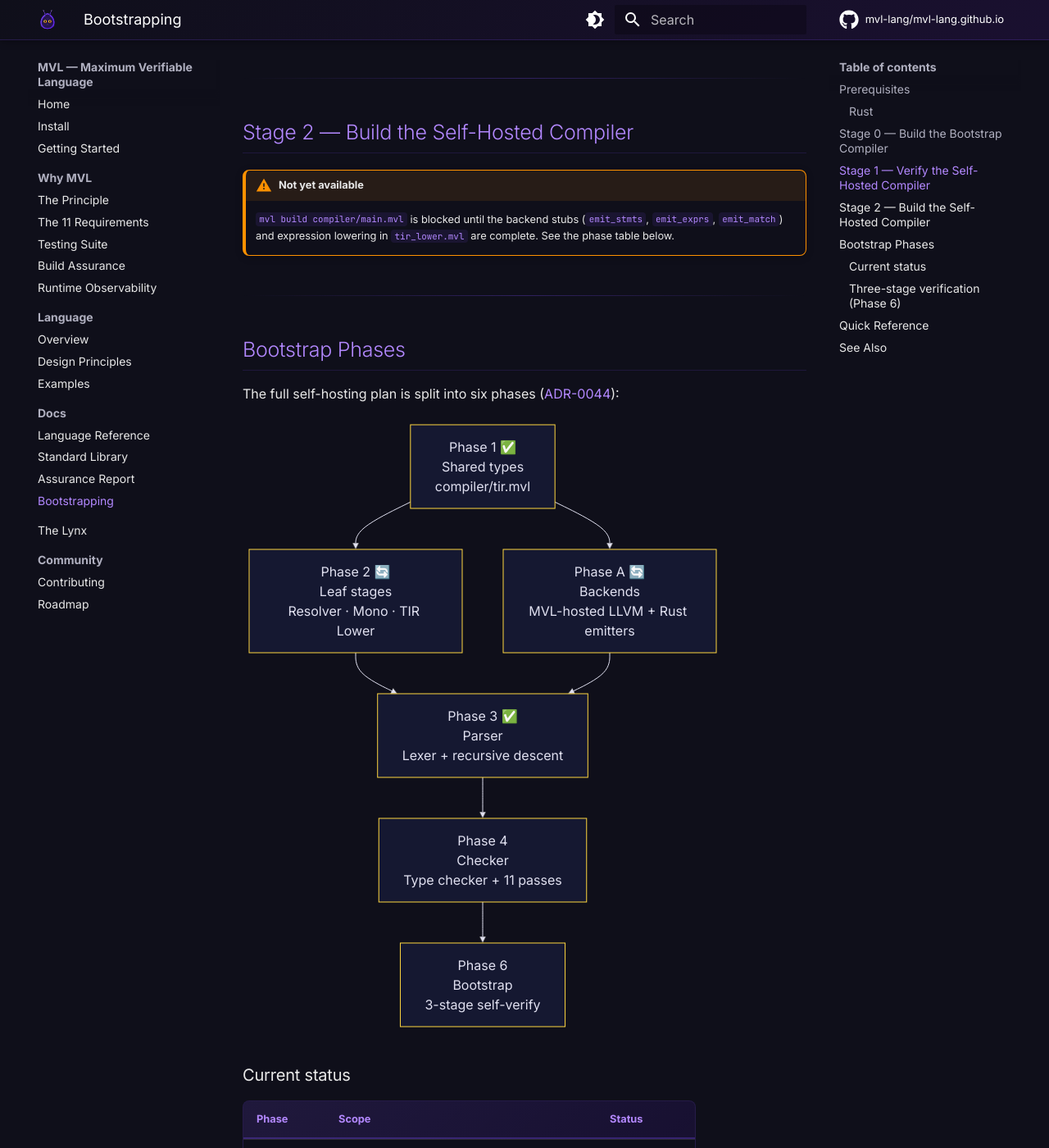
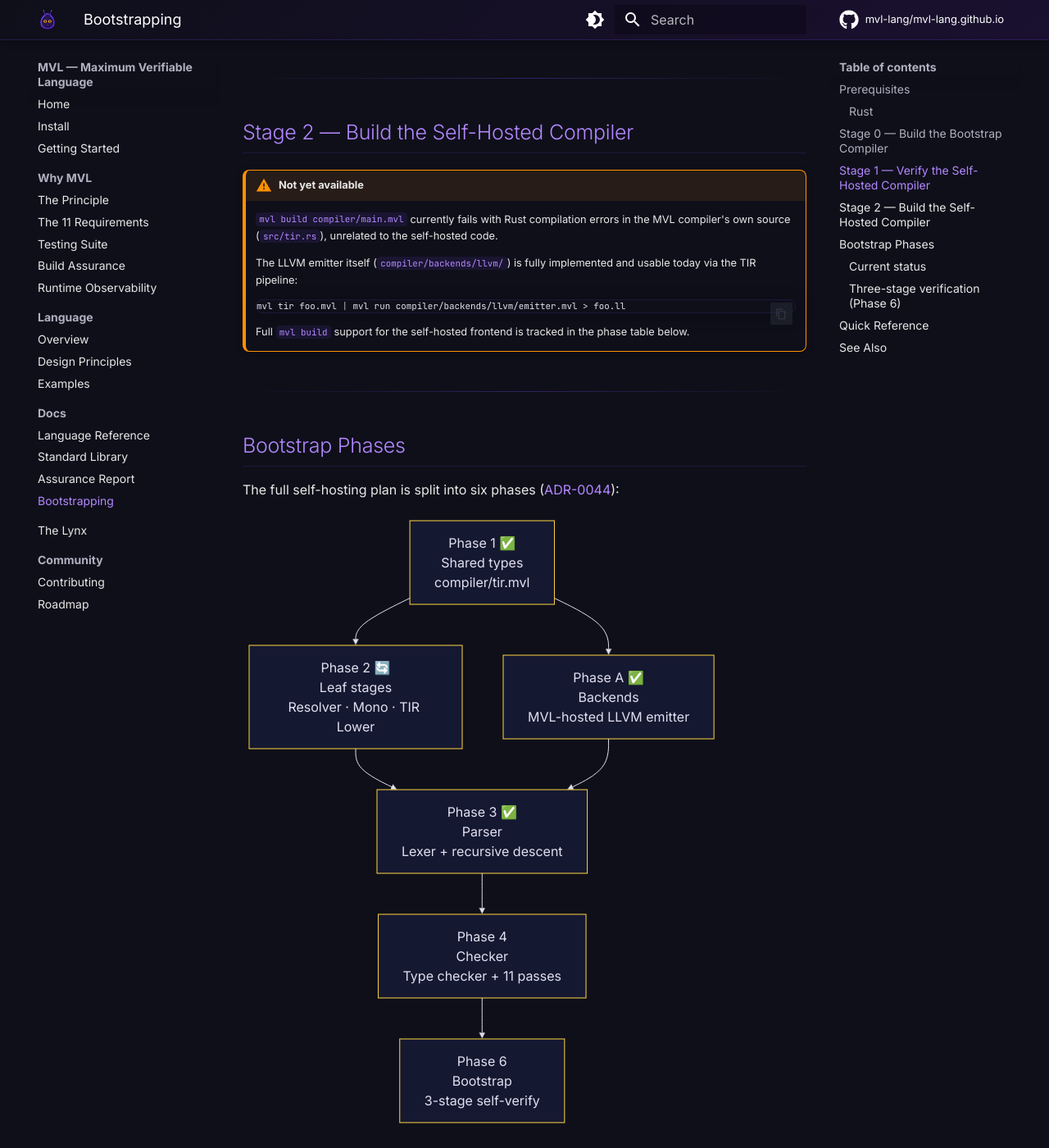
Before and after one commit to mvl-lang/mvl-lang.github.io, an MkDocs documentation site: the page built from docs/docs/bootstrapping.md, in a window 1280 px wide and 1400 px high, scrolled down 2396 px. Shown: the whole window at 82% size. Built offline with MkDocs 1.6.1 and Material for MkDocs 9.7.7, drawn with Linux system fonts in a browser that asks for light colours; comment, search, counter and statistics services are not loaded; some of the changed text lies outside the part shown.

Commit message:
fix(docs): correct phase A and Stage 2 status
Phase A (LLVM emitter) is fully implemented — emit_exprs, emit_stmts,
emit_match, emit_types, emit_program are all complete, not stubs.
Stage 2 blocked by a Rust compile error in src/tir.rs, not missing
emitter code; add TIR pipeline workaround.

Co-Authored-By: Claude Sonnet 4.6 <noreply@anthropic.com>

````diff
--- a/docs/docs/bootstrapping.md
+++ b/docs/docs/bootstrapping.md
@@ -132,7 +132,17 @@ This feeds every `tests/corpus/` file through `compiler/main.mvl` and fails if a
 ## Stage 2 — Build the Self-Hosted Compiler
 
 !!! warning "Not yet available"
-    `mvl build compiler/main.mvl` is blocked until the backend stubs (`emit_stmts`, `emit_exprs`, `emit_match`) and expression lowering in `tir_lower.mvl` are complete. See the phase table below.
+    `mvl build compiler/main.mvl` currently fails with Rust compilation errors in the
+    MVL compiler's own source (`src/tir.rs`), unrelated to the self-hosted code.
+
+    The LLVM emitter itself (`compiler/backends/llvm/`) is fully implemented and usable
+    today via the TIR pipeline:
+
+    ```bash
+    mvl tir foo.mvl | mvl run compiler/backends/llvm/emitter.mvl > foo.ll
+    ```
+
+    Full `mvl build` support for the self-hosted frontend is tracked in the phase table below.
 
 ---
 
@@ -145,7 +155,7 @@ graph TD
     A["Phase 1 ✅<br/>Shared types<br/>compiler/tir.mvl"] --> B
     A --> C
     B["Phase 2 🔄<br/>Leaf stages<br/>Resolver · Mono · TIR Lower"]
-    C["Phase A 🔄<br/>Backends<br/>MVL-hosted LLVM + Rust emitters"]
+    C["Phase A ✅<br/>Backends<br/>MVL-hosted LLVM emitter"]
     B --> D
     C --> D
     D["Phase 3 ✅<br/>Parser<br/>Lexer + recursive descent"]
@@ -159,8 +169,8 @@ graph TD
 |-------|-------|--------|
 | 1 | Shared types (`compiler/tir.mvl`) | ✅ Done |
 | 3 | Parser — Lexer + recursive descent | ✅ Done |
+| A | MVL-hosted LLVM emitter (`compiler/backends/llvm/`) | ✅ Done |
 | 2 | Leaf stages — Resolver, Mono, TIR Lower | 🔄 In progress |
-| A | MVL-hosted backends (LLVM + Rust emitters) | 🔄 In progress |
 | 4 | Checker — type checker + 11 requirement passes | ⬜ Planned |
 | 6 | Three-stage bootstrap verify | ⬜ Planned |
 
````
